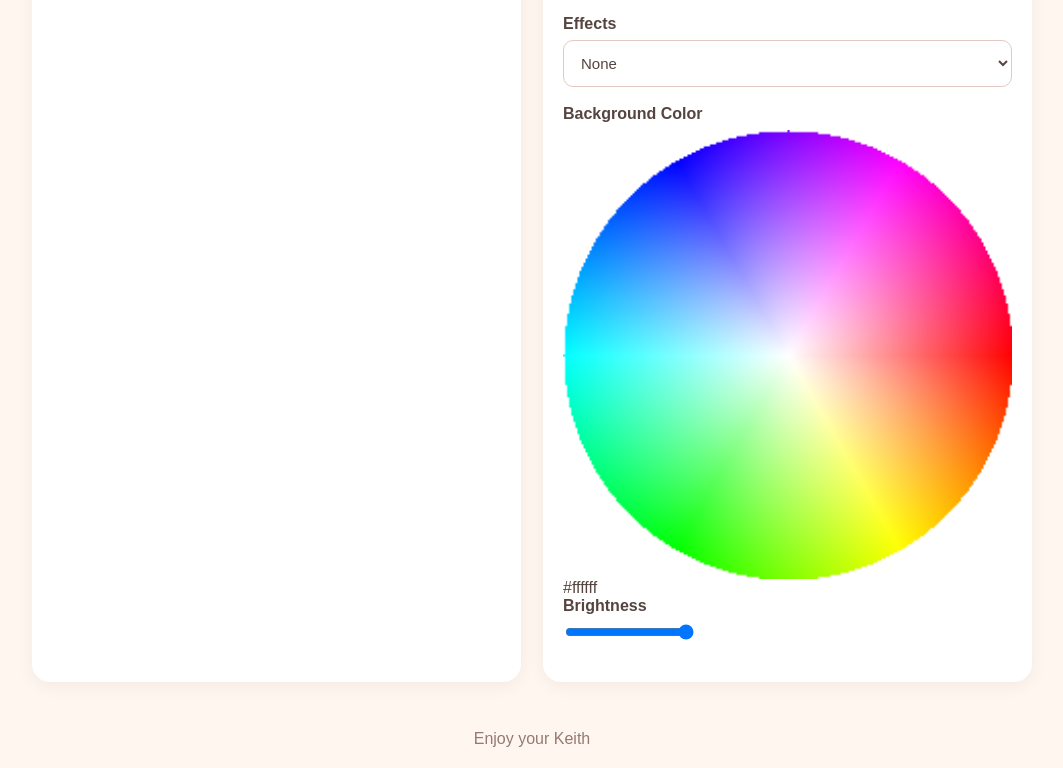
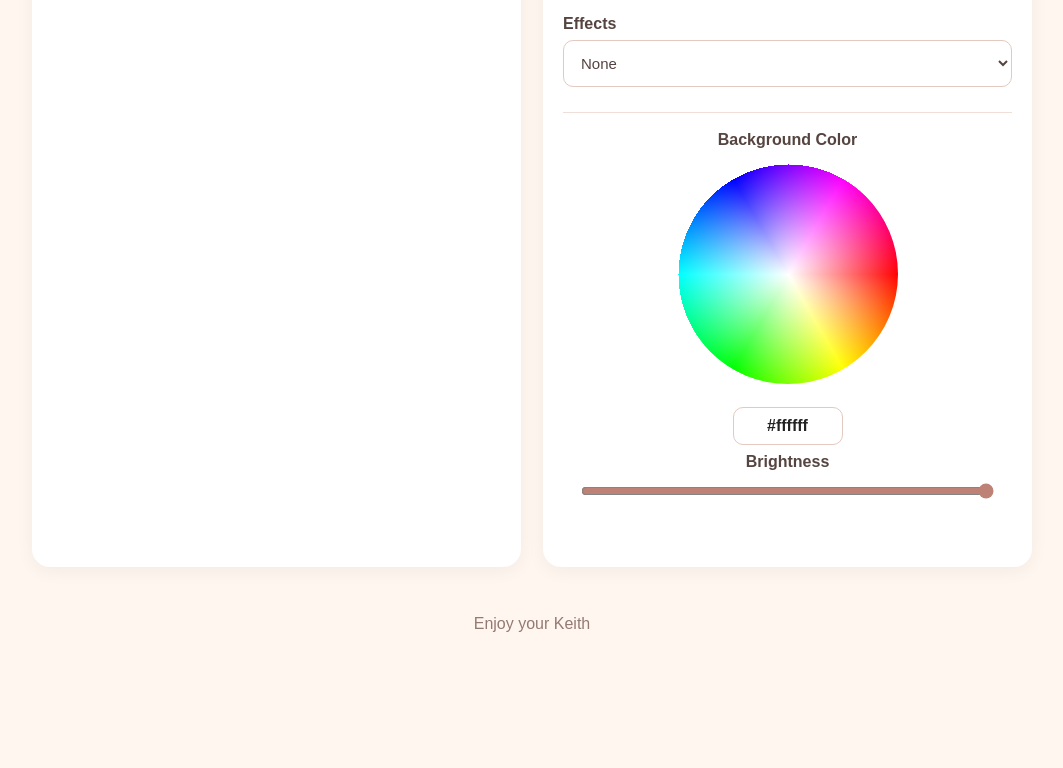
Before and after one commit to missphantom199-dotcom/Keith-Generator, a plain HTML site: page index.html in a window 1280 px wide. Shown: the part 855-1623 px from the top of the page, without its empty margins (108-1171 px from the left). After the commit the page ends 1508 px from the top, so only its background shows below. Drawn offline with Linux system fonts and the light colour scheme.

Commit message:
Enhance styles for avatar and color picker
Added styles for avatar preview canvas and background color picker.

```diff
--- a/style.css
+++ b/style.css
@@ -61,12 +61,14 @@ h2 {
   background-position: 0 0, 0 12px, 12px -12px, -12px 0;
 }
 
-canvas {
+/* Avatar preview canvas */
+#avatarCanvas {
   display: block;
   width: 100%;
   height: 100%;
 }
 
+/* Customization controls */
 .control-group {
   margin: 18px 0;
 }
@@ -114,6 +116,43 @@ footer {
   color: #947a72;
 }
 
+/* Background color wheel */
+.background-picker {
+  margin-top: 25px;
+  padding: 18px;
+  text-align: center;
+  border-top: 1px solid #f0ded8;
+}
+
+#colorWheel {
+  display: block;
+  width: 220px;
+  height: 220px;
+  max-width: 100%;
+  margin: 15px auto;
+  border-radius: 50%;
+  cursor: crosshair;
+  touch-action: none;
+}
+
+#selectedColor {
+  display: inline-block;
+  min-width: 110px;
+  padding: 9px 16px;
+  margin: 8px;
+  border: 1px solid #e3c9c0;
+  border-radius: 10px;
+  color: #222;
+  font-weight: bold;
+}
+
+#colorBrightness {
+  display: block;
+  width: 100%;
+  margin: 12px auto;
+  accent-color: #bd8275;
+}
+
 @media (max-width: 700px) {
   main {
     grid-template-columns: 1fr;
```
